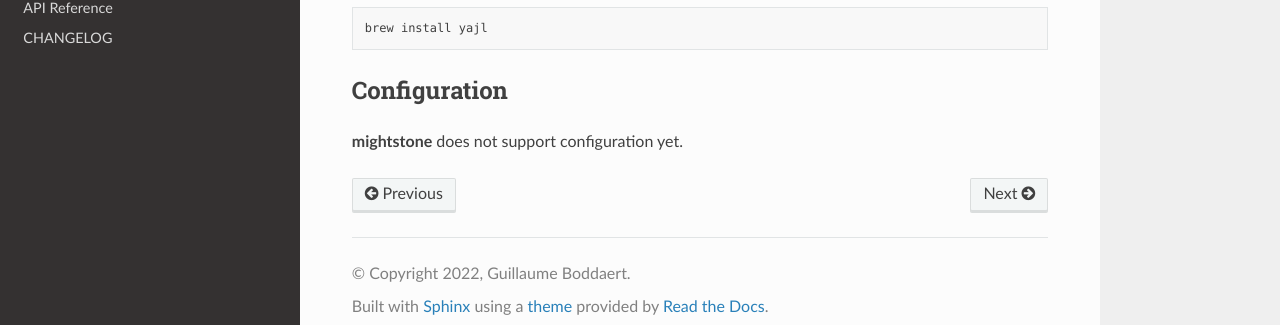
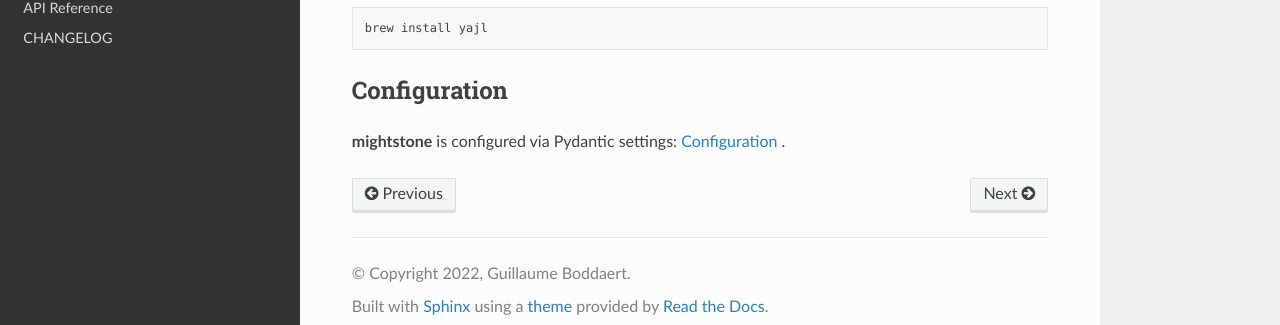
Before and after one commit to Guibod/mightstone, a Sphinx documentation site: the page built from docs/source/users/installation.rst, in a window 1280 px wide and 1008 px high. Shown: the part 665-990 px from the top of the window. Built offline with Sphinx 7.4.7 and the Read the Docs theme 2.0.0, drawn with Linux system fonts in a browser that asks for light colours.

Commit message:
docs: fixed some issue with the configuration doc

```diff
--- a/docs/source/conf.py
+++ b/docs/source/conf.py
@@ -68,4 +68,4 @@ html_theme = "sphinx_rtd_theme"
 # so a file named "default.css" will overwrite the builtin "default.css".
 html_static_path = ["_static"]
 
-html_logo = 'mightstone.logo.160.png'
+html_logo = "mightstone.logo.160.png"
--- a/docs/source/users/installation.rst
+++ b/docs/source/users/installation.rst
@@ -37,4 +37,4 @@ IJson will use its python backend on the run if YAJL is not installed, but you c
 Configuration
 =============
 
-**mightstone** does not support configuration yet.
+**mightstone** is configured via Pydantic settings: :doc:`./configuration` .
```
Also changed, not shown: docs/source/users/configuration.rst (+7 -7 lines).
